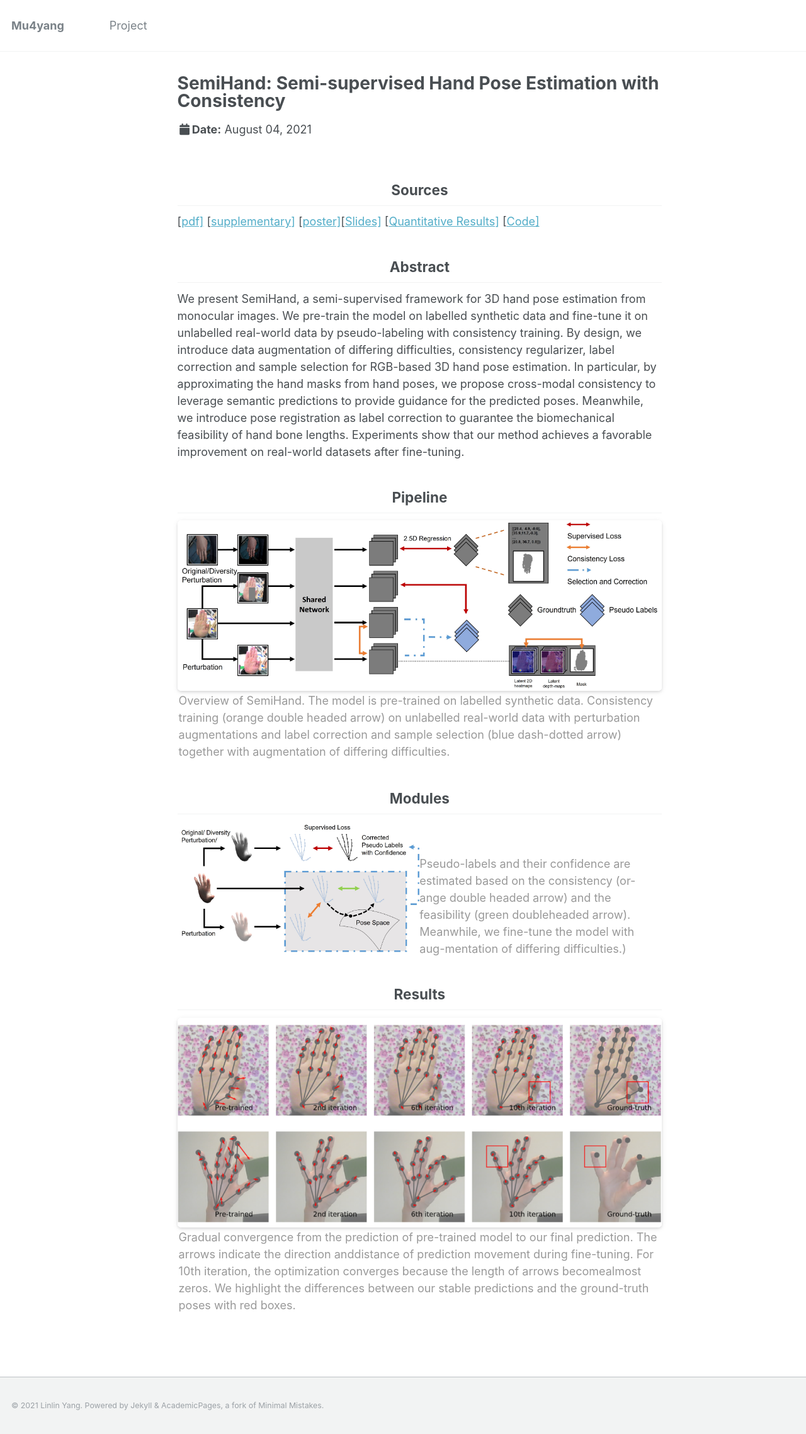
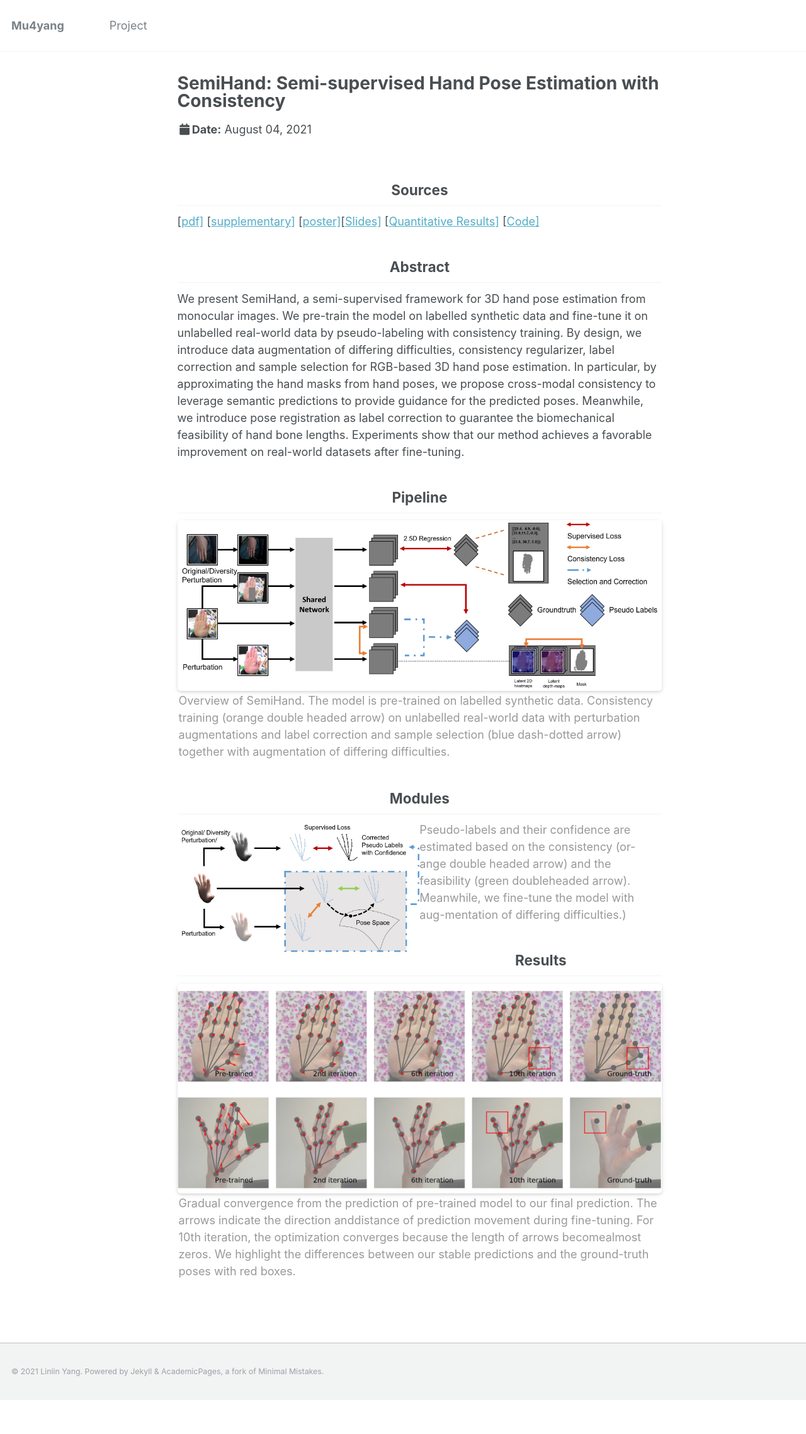
Before and after one commit to bestonebyone/mu4yang, a Jekyll site: the page built from _project/SemiHand.md, in a window 1280 px wide. Shown: the whole page at 63% size. Built offline with Jekyll 4.4.1, drawn with Linux system fonts in a browser that asks for light colours; after the commit the page ends 2223 px from its top, so only the background shows below that.

Commit message:
Update SemiHand.md

```diff
--- a/_project/SemiHand.md
+++ b/_project/SemiHand.md
@@ -34,7 +34,7 @@ In particular, by approximating the hand masks from hand poses, we propose cross
 
 <div align='center' ><h2>Modules</h2></div>
 
-<div><img src="https://www.mu4yang.com/files/project/semihand/teaser.jpg" height="50%" width="50%" style="float:left;"> <div style="color:orange; color: #999;"><br><br>Pseudo-labels and their  confidence  are  estimated based on the  consistency  (or-ange double headed arrow) and the feasibility (green doubleheaded arrow).  Meanwhile, we fine-tune the model with aug-mentation of differing difficulties.) </div>
+<div><img src="https://www.mu4yang.com/files/project/semihand/teaser.jpg" height="50%" width="50%" style="float:left;"> <div style="color:orange; color: #999;">Pseudo-labels and their  confidence  are  estimated based on the  consistency  (or-ange double headed arrow) and the feasibility (green doubleheaded arrow).  Meanwhile, we fine-tune the model with aug-mentation of differing difficulties.) </div>
 
 
 
```
